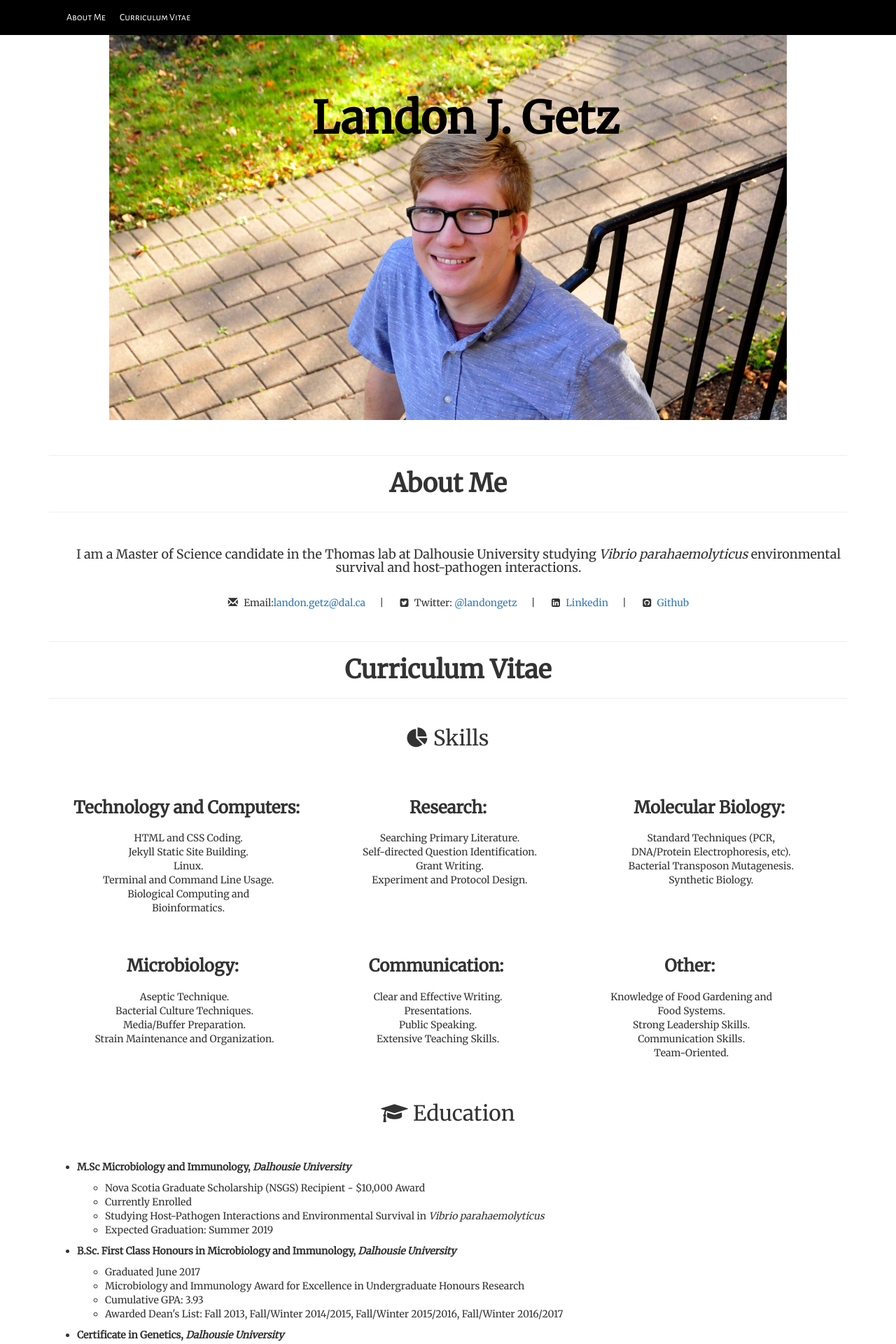
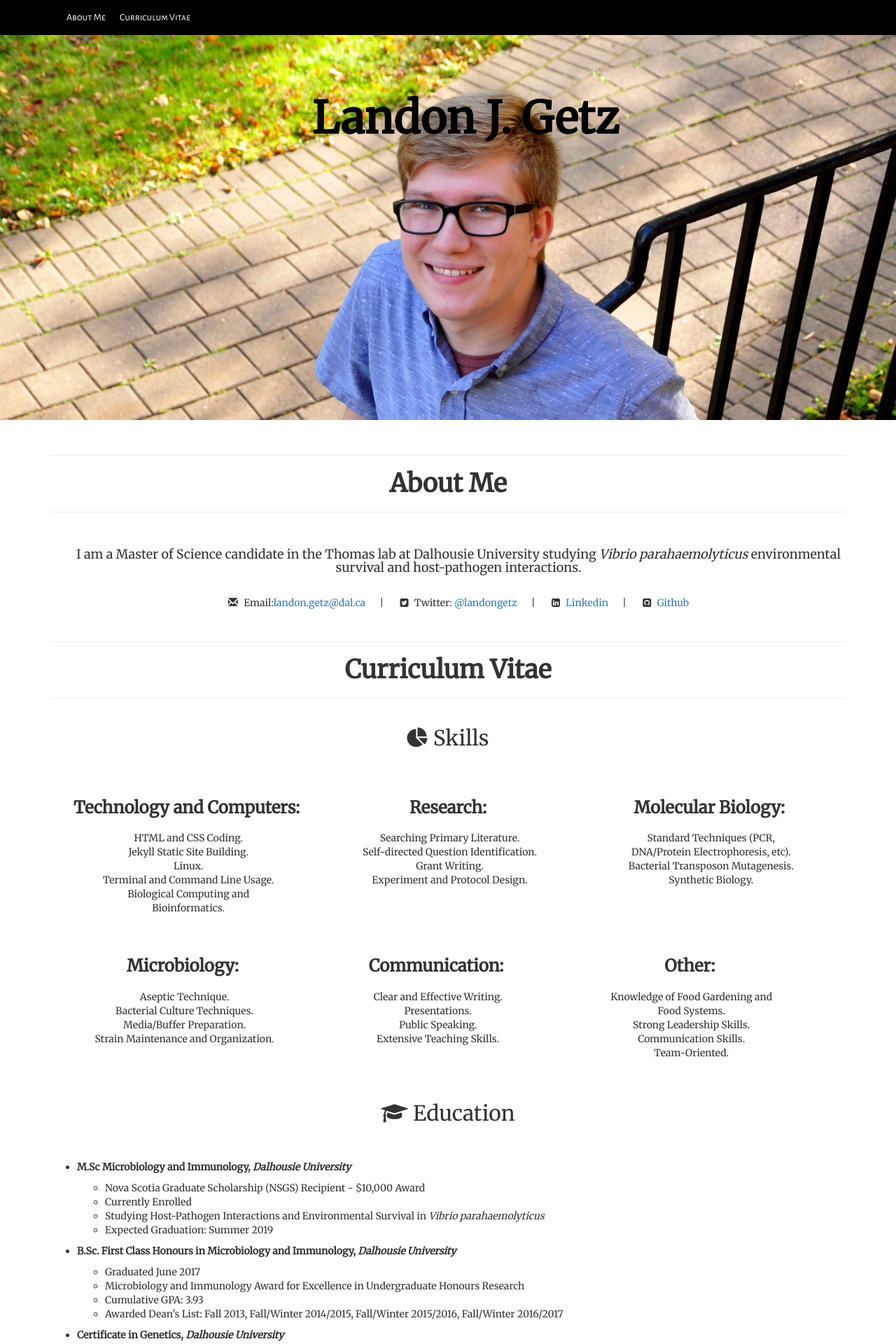
Before and after one commit to LandonGetz/OldCVWebsite, a Jekyll site: the page built from index.md, in a window 1280 px wide. Shown: the top 1920 px of the page at 70% size. Built offline with Jekyll 4.4.1, drawn with Linux system fonts in a browser that asks for light colours; nearby versions of some CDN libraries.

Commit message:
Another CSS fix for Mobile
CSS Fix for Mobile

```diff
--- a/_layouts/default.html
+++ b/_layouts/default.html
@@ -1,4 +1,5 @@
 <head>
+    <meta name="viewport" content="width=device-width, initial-scale=1.0">
     <script src="https://ajax.googleapis.com/ajax/libs/jquery/3.2.1/jquery.min.js"></script>
     <link rel="stylesheet" type="text/css" href="/css/font-awesome.min.css">
     <link rel="stylesheet" type="text/css" href="/css/default.css">
--- a/css/default.css
+++ b/css/default.css
@@ -66,7 +66,7 @@ h1 {
 
 #header {
     background: url("/images/header_new.jpg") no-repeat center center fixed;
-    background-size: contain;
+    background-size: cover;
     background-repeat: no-repeat;
     height: 550px;
     padding: 5% 0;
```
